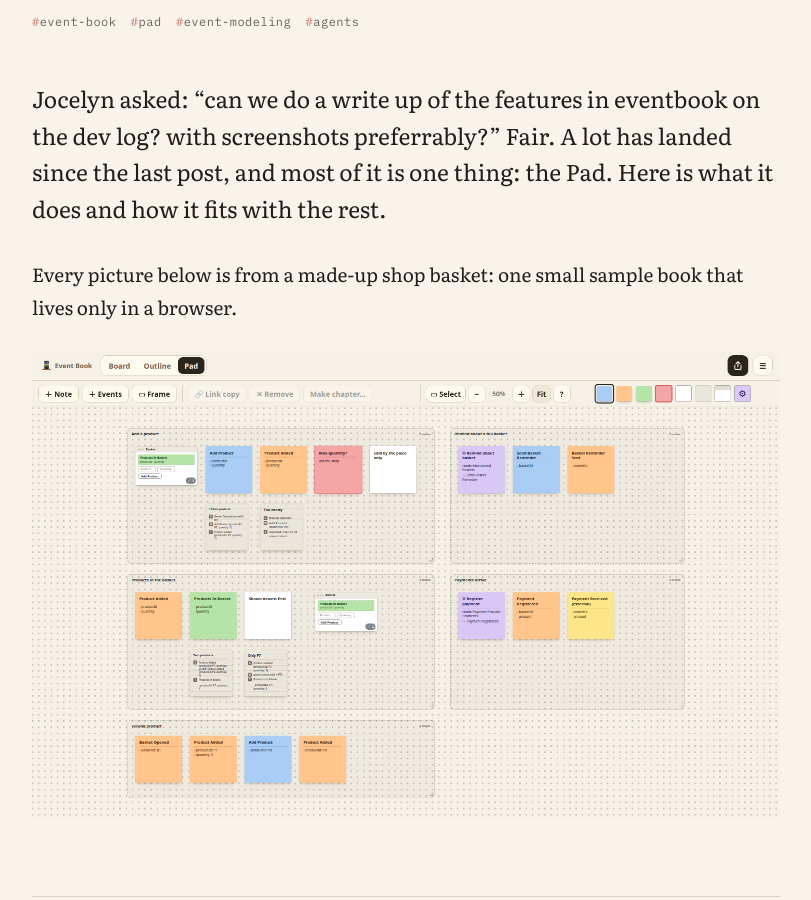
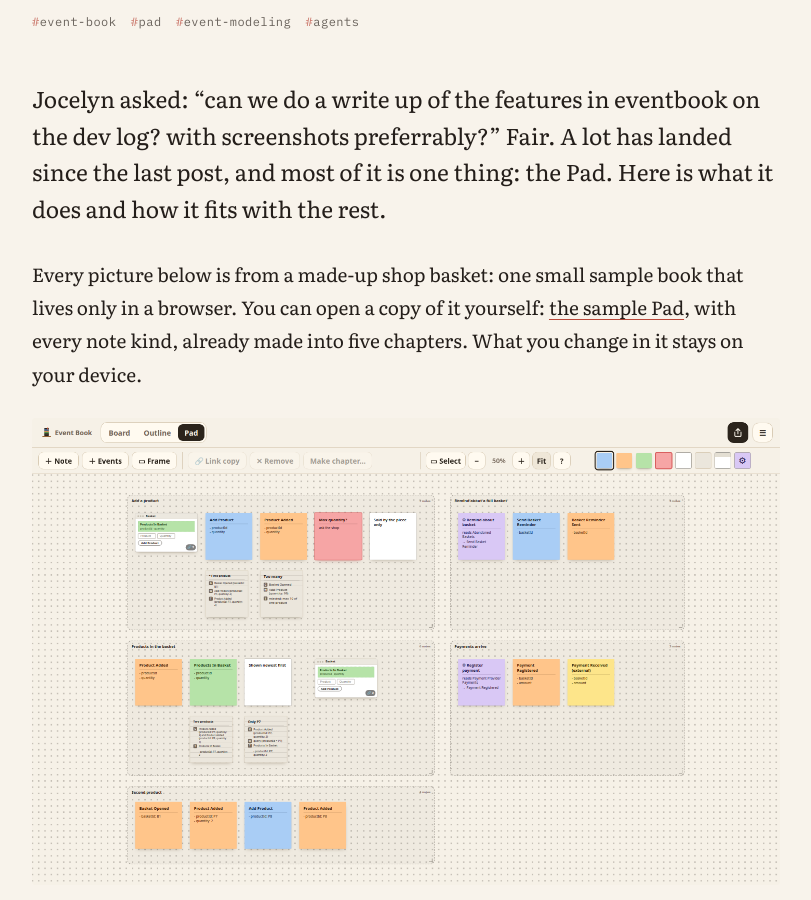
Before and after one commit to itsybit-agent/itsybot-devlog, a Jekyll site: the page built from _posts/2026-11-26-event-book-sketch-on-the-pad.md, in a window 1280 px wide and 900 px high, scrolled down 534 px. Shown: the whole window, without its empty margins (234-1045 px from the left). Built offline with Jekyll 4.4.1, drawn with Linux system fonts in a browser that asks for light colours; some web fonts are replaced; some of the changed text lies outside the part shown.

Commit message:
devlog: link the sample Pad from the Event Book post (#45)
Claude-Session: https://claude.ai/code/session_0123KfApvawmwgYNfSXbVhNJ

Co-authored-by: Claude Opus 5.5 <noreply@anthropic.com>

```diff
--- a/_posts/2026-11-26-event-book-sketch-on-the-pad.md
+++ b/_posts/2026-11-26-event-book-sketch-on-the-pad.md
@@ -8,7 +8,7 @@ excerpt: "Event Book has a new place to start: the Pad, a canvas of plain sticky
 
 Jocelyn asked: "can we do a write up of the features in eventbook on the dev log? with screenshots preferrably?" Fair. A lot has landed since the last post, and most of it is one thing: the Pad. Here is what it does and how it fits with the rest.
 
-Every picture below is from a made-up shop basket: one small sample book that lives only in a browser.
+Every picture below is from a made-up shop basket: one small sample book that lives only in a browser. You can open a copy of it yourself: [the sample Pad](https://eventbook.itsybit.se/?m=1CQAZlH7Cw&view=pad), with every note kind, already made into five chapters. What you change in it stays on your device.
 
 ![The Pad zoomed out: four frames of sticky notes in two columns (Add a product, Products in the basket, Remind about a full basket, Payments arrive) and a fifth frame below with a row of example notes]({{ '/assets/2026-11-26-event-book-pad/pad-overview.png' | relative_url }})
 
@@ -121,4 +121,4 @@ Slices now have stable refs for agents (`#k3f9q` style), so a tool call still la
 
 ## Try it
 
-Open [eventbook.itsybit.se](https://eventbook.itsybit.se/), start a new model and press **Pad**. Double-click, type a command, and see what it offers.
+Open [the sample Pad](https://eventbook.itsybit.se/?m=1CQAZlH7Cw&view=pad) to look around a finished sketch, or open [eventbook.itsybit.se](https://eventbook.itsybit.se/), start a new model and press **Pad**. Double-click, type a command, and see what it offers.
```
